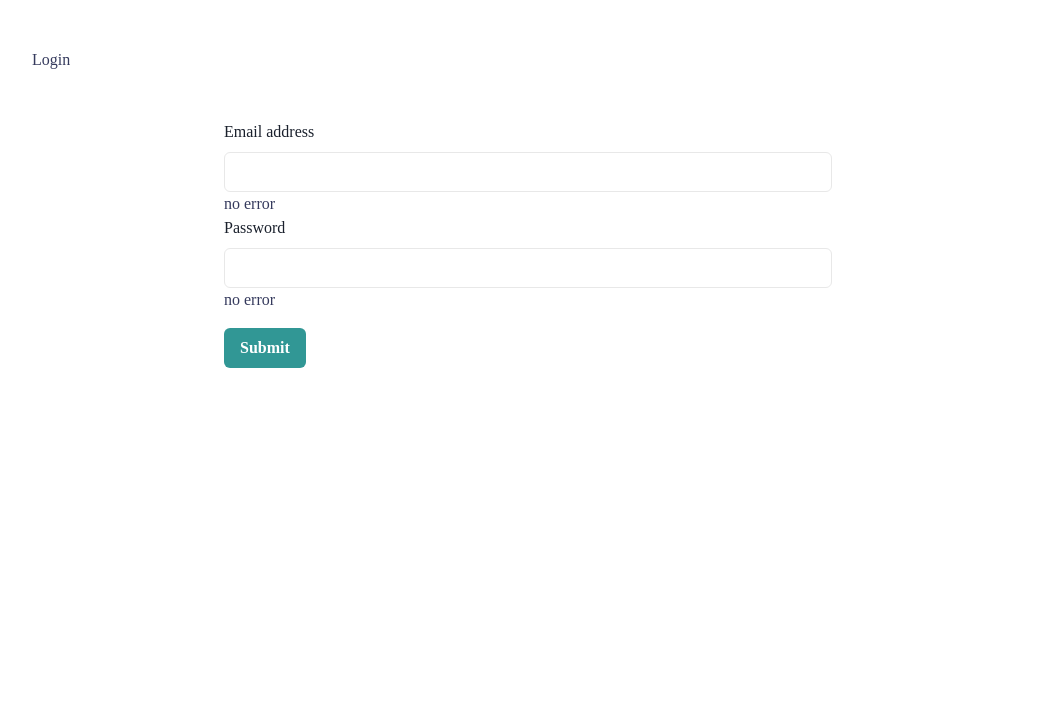
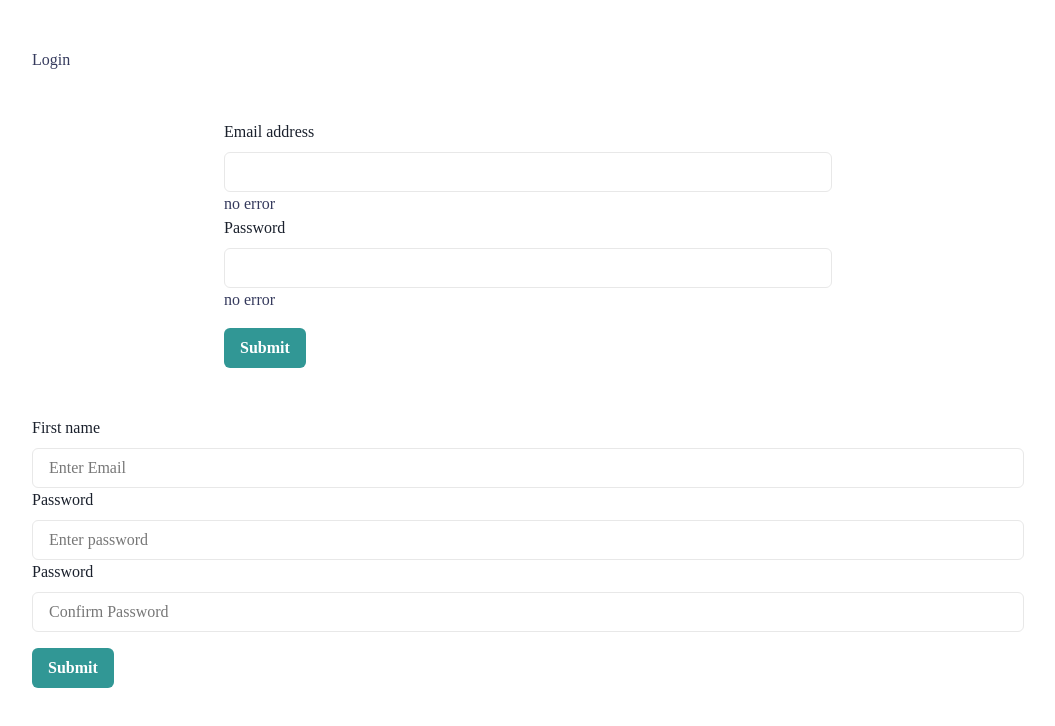
Before and after one commit to LasseStaus/frontend_chakra, a Next.js app: page /components/authenticationPage/AuthenticationPage in a window 1280 px wide. Shown: the top 726 px of the page, without its empty margins (112-1167 px from the left). Built offline with nearby package versions, Linux system fonts and the light colour scheme; no server answers.

Commit message:
testing form setup

```diff
--- a/package.json
+++ b/package.json
@@ -17,7 +17,8 @@
     "framer-motion": "^6",
     "next": "12.1.5",
     "react": "18.1.0",
-    "react-dom": "18.1.0"
+    "react-dom": "18.1.0",
+    "react-hook-form": "^7.30.0"
   },
   "devDependencies": {
     "@types/node": "17.0.31",
--- a/src/pages/components/authenticationPage/AuthenticationPage.tsx
+++ b/src/pages/components/authenticationPage/AuthenticationPage.tsx
@@ -3,6 +3,7 @@ import router from 'next/router'
 import React, { useEffect } from 'react'
 import { useAuth } from '../../../context/AuthContext'
 import Loginform from '../loginform/Loginform'
+import SignupForm from '../signupform/Signupform'
 
 function AuthenticatedPage() {
   const { user, login, emailError, passwordError, isLoading } = useAuth()
@@ -12,6 +13,7 @@ function AuthenticatedPage() {
       <Box>
         <Heading>Login</Heading>
         <Loginform />
+        <SignupForm />
       </Box>
     </Container>
   )
--- a/src/pages/components/loginform/Loginform.tsx
+++ b/src/pages/components/loginform/Loginform.tsx
@@ -1,7 +1,7 @@
 import { Button, Container, FormControl, FormLabel, Heading, Input } from '@chakra-ui/react'
 import { FC, useContext, useState } from 'react'
+import { useAuth } from '../../../context/AuthContext'
 import login from '../../api/Old.Login'
-import { useAuth } from '../../../context/AuthContext'
 
 const Loginform: FC<any> = (props) => {
   const [email, setEmail] = useState('')
--- /dev/null
+++ b/src/pages/components/signupform/Signupform.tsx
@@ -0,0 +1,71 @@
+import { useForm } from 'react-hook-form'
+import { FormErrorMessage, FormLabel, FormControl, Input, Button } from '@chakra-ui/react'
+import { useEffect, useState } from 'react'
+
+export default function SignupForm() {
+  const [email, setEmail] = useState('')
+  const [password, setPassword] = useState('')
+  const {
+    handleSubmit,
+    register,
+    formState: { errors, isSubmitting },
+  } = useForm()
+
+  function onSubmit(values: any) {
+    return new Promise<void>((resolve) => {
+      setTimeout(() => {
+        alert(JSON.stringify(values, null, 2))
+        resolve()
+      }, 3000)
+    })
+  }
+
+  useEffect(() => {
+    console.log(email)
+    console.log(password)
+  }, [email, password])
+
+  return (
+    <form onSubmit={handleSubmit(onSubmit)}>
+      <FormControl isInvalid={errors.name}>
+        <FormLabel htmlFor='email'>First name</FormLabel>
+        <Input
+          id='email'
+          placeholder='Enter Email'
+          {...register('email', {
+            required: 'This is required',
+            value: email,
+            onChange: (e) => setPassword(e.target.value),
+            pattern: /^S+@S+.S+$/,
+          })}
+        />
+        <FormErrorMessage>{errors.name && errors.name.message}</FormErrorMessage>
+        <FormLabel htmlFor='password'>Password</FormLabel>
+        <Input
+          id='password'
+          placeholder='Enter password'
+          {...register('password', {
+            value: password,
+            required: 'This is required',
+            minLength: { value: 8, message: 'Minimum length should be 8' },
+            onChange: (e) => setPassword(e.target.value),
+          })}
+        />
+        <FormErrorMessage>{errors.name && errors.name.message}</FormErrorMessage>
+        <FormLabel htmlFor='confirmPassword'>Password</FormLabel>
+        <Input
+          id='confirmPassword'
+          placeholder='Confirm Password'
+          {...register('confirmPassword', {
+            required: 'This is required',
+            minLength: { value: 8, message: 'Minimum length should be 8' },
+          })}
+        />
+        <FormErrorMessage>{errors.name && errors.name.message}</FormErrorMessage>
+      </FormControl>
+      <Button mt={4} colorScheme='teal' isLoading={isSubmitting} type='submit'>
+        Submit
+      </Button>
+    </form>
+  )
+}
```
Also changed, not shown: 1 other file (tests, documents, lock files or other folders).
